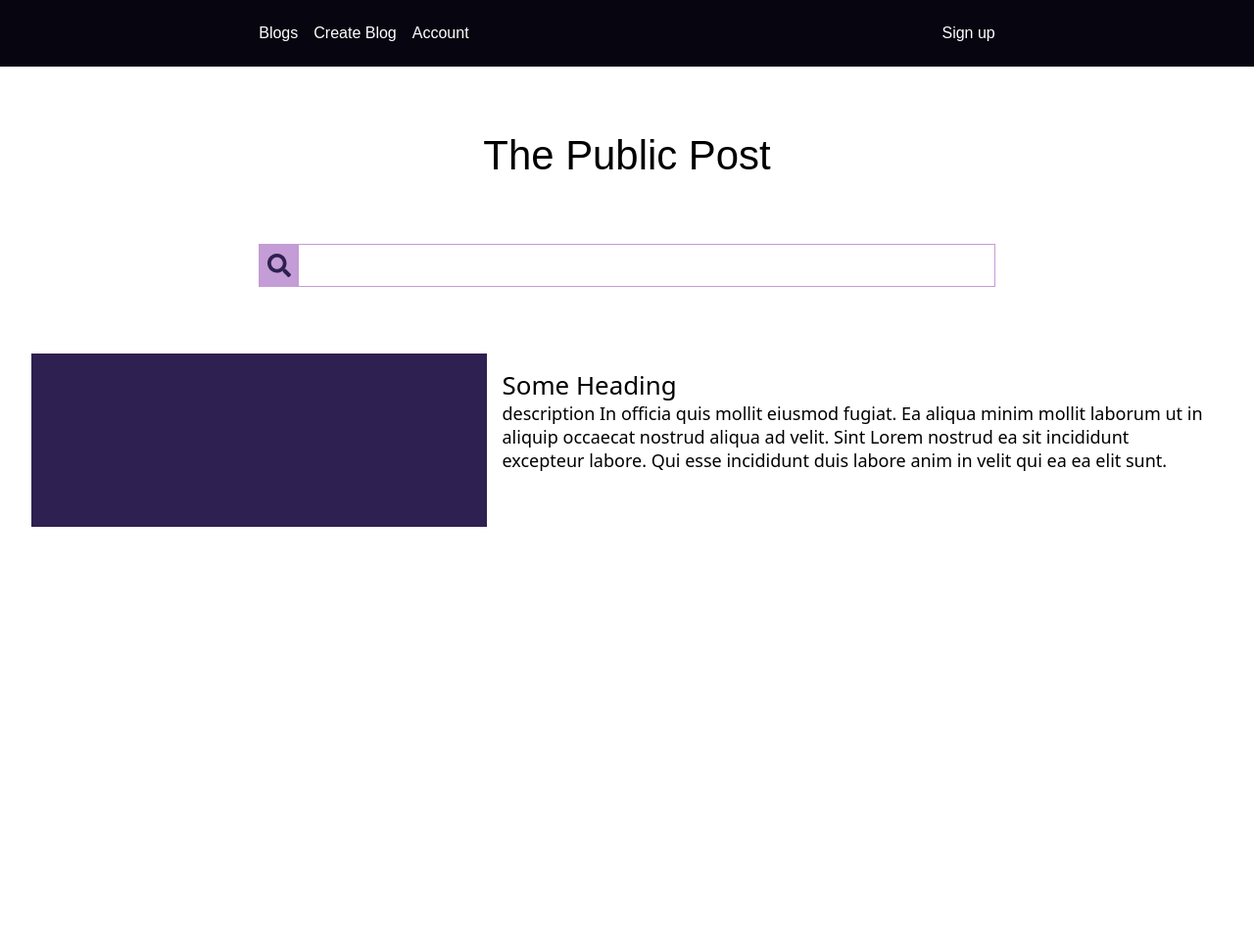
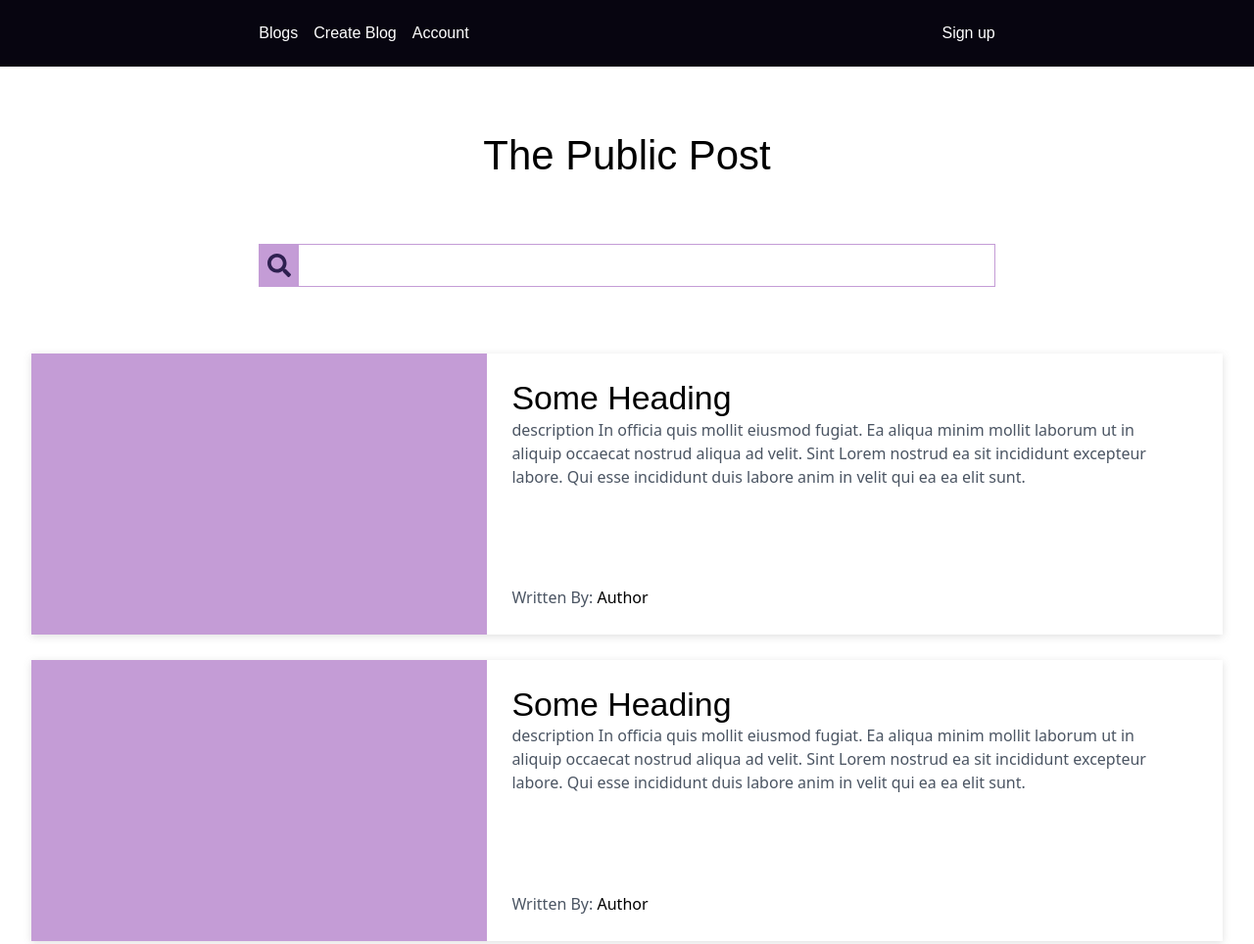
Before and after one commit to Christopher-Lamb/blog-app, a Gatsby site: page / in a window 1280 px wide. Shown: the top 964 px of the page at 98% size. Before the commit the page ends 800 px from the top, so only its background shows below. Built offline with nearby package versions, Linux system fonts and the light colour scheme; Gatsby itself is replaced by a stand-in of ours.

Commit message:
Home Page UI

```diff
--- /dev/null
+++ b/src/components/BlogBox/BlogBlox.css
@@ -0,0 +1,29 @@
+.blog-box {
+  transition: 100ms ease-in-out;
+  box-shadow: rgba(99, 99, 99, 0.2) 0px 2px 8px 0px;
+}
+
+.blog-box:hover {
+  box-shadow: rgba(0, 0, 0, 0.1) 0px 4px 12px;
+  cursor: pointer;
+  transform: scale(1.005);
+}
+
+.blog-container {
+  perspective: 120rem; /* Adjust this value as needed */
+  /* Ensures the container can hold the hover effect */
+  overflow: visible;
+}
+
+.blog-box {
+  transition: transform 0.5s ease;
+  transform: translateZ(0);
+  /* Additional styling for visibility */
+  /* padding: 20px; */
+  /* background-color: lightblue; */
+  /* display: inline-block; */
+}
+
+.blog-box:hover {
+  transform: translateZ(50px); /* Moves the element closer on hover */
+}
--- a/src/components/BlogBox/BlogBox.tsx
+++ b/src/components/BlogBox/BlogBox.tsx
@@ -1,17 +1,25 @@
 import React from "react";
+import "./BlogBlox.css";
 
 const BlogBox: React.FC = () => {
   return (
-    <div className="flex flex-col md:flex-row golden-split">
-      {/* <div></div>
+    <div className="blog-container">
+      <div className="flex flex-col blog-box md:flex-row golden-split min-h-two">
+        {/* <div></div>
       <div></div> */}
-      <div className="bg-primary w-full h-one"></div>
-      <div className="p-2xsmall">
-        <h2 className="text-med lg:text-med">Some Heading</h2>
-        <p className="lg:text-small18">
-          description In officia quis mollit eiusmod fugiat. Ea aliqua minim mollit laborum ut in aliquip occaecat nostrud aliqua ad velit. Sint Lorem nostrud ea sit incididunt excepteur labore. Qui
-          esse incididunt duis labore anim in velit qui ea ea elit sunt.
-        </p>
+        <div className="bg-secondary w-full h-two"></div>
+        <div className="p-xsmall pr-med h-two flex flex-col justify-between">
+          <div>
+            <h2 className="text-med jost lg:text-medlarge">Some Heading</h2>
+            <p className="text-gray-600">
+              description In officia quis mollit eiusmod fugiat. Ea aliqua minim mollit laborum ut in aliquip occaecat nostrud aliqua ad velit. Sint Lorem nostrud ea sit incididunt excepteur labore.
+              Qui esse incididunt duis labore anim in velit qui ea ea elit sunt.
+            </p>
+          </div>
+          <span aria-label="author" className="block mt-2xsmall">
+            <span className="text-gray-600">Written By:</span> Author
+          </span>
+        </div>
       </div>
     </div>
   );
--- a/src/components/Footer/Footer.tsx
+++ b/src/components/Footer/Footer.tsx
@@ -1,7 +1,11 @@
 import React from "react";
 
-const Footer: React.FC = () => {
-  return <div></div>;
+const Footer: React.FC<{ className?: string }> = ({ className }) => {
+  return (
+    <div className={"primary h-med " + className}>
+      <div className="w-full h-2xsmall accent" />
+    </div>
+  );
 };
 
 export default Footer;
--- a/src/pages/index.tsx
+++ b/src/pages/index.tsx
@@ -1,6 +1,6 @@
 import * as React from "react";
 import type { HeadFC, PageProps } from "gatsby";
-import { Container, Navbar, SearchBar, SiteBanner, BlogBox } from "../components";
+import { Container, Navbar, SearchBar, SiteBanner, BlogBox, Footer } from "../components";
 
 const IndexPage: React.FC<PageProps> = () => {
   return (
@@ -9,8 +9,14 @@ const IndexPage: React.FC<PageProps> = () => {
       <Container className="gap-med mt-med container mx-auto px-4 md:px-0 xl:max-w-five">
         <SiteBanner />
         <SearchBar />
-        <BlogBox />
+        <Container className="gap-xsmall">
+          <BlogBox />
+          <BlogBox />
+          <BlogBox />
+          <BlogBox />
+        </Container>
       </Container>
+        <Footer className="mt-large" />
     </main>
   );
 };
--- a/src/styles/global.css
+++ b/src/styles/global.css
@@ -60,6 +60,11 @@ html {
   background: var(--accent);
   color: var(--accent-text);
 }
+/*
+.blog-box h2{
+  font-size: ;
+} */
+
 
 @media (min-width: 1024px) {
   .golden-split > div:first-child {
--- a/tailwind.config.js
+++ b/tailwind.config.js
@@ -13,22 +13,23 @@ module.exports = {
         "white-text": "rgba(255, 255, 255, 0.9)",
       },
       spacing: {
-        five: "1215.98px",
-        four: " 751.53px",
+        five: "1215.9808px",
+        four: " 751.5296px",
         three: "464.48px",
-        two: "287.07px",
-        one: "177.42px",
-        large: "109.66px",
-        med: "67.77px",
-        small: "41.89px",
+        two: "287.0704px",
+        one: "177.4192px",
+        large: "109.6592px",
+        med: "67.7696px",
+        small: "41.8896px",
         xsmall: "25.88px",
         "2xsmall": "16px",
-        "3xsmall": "9.89px",
+        "3xsmall": "9.8896px",
       },
       fontSize: {
         two: ["6.8537rem", "1"],
         one: ["4.2356rem", "1"],
         large: ["2.6181rem", "2.8799rem"],
+        medlarge: ["2.1175rem", "2.4752rem"],
         med: ["1.6175rem", "2.0704rem"],
         small18: ["1.125rem", "1.5rem"],
         small: ["1rem", "1.5rem"],
```
